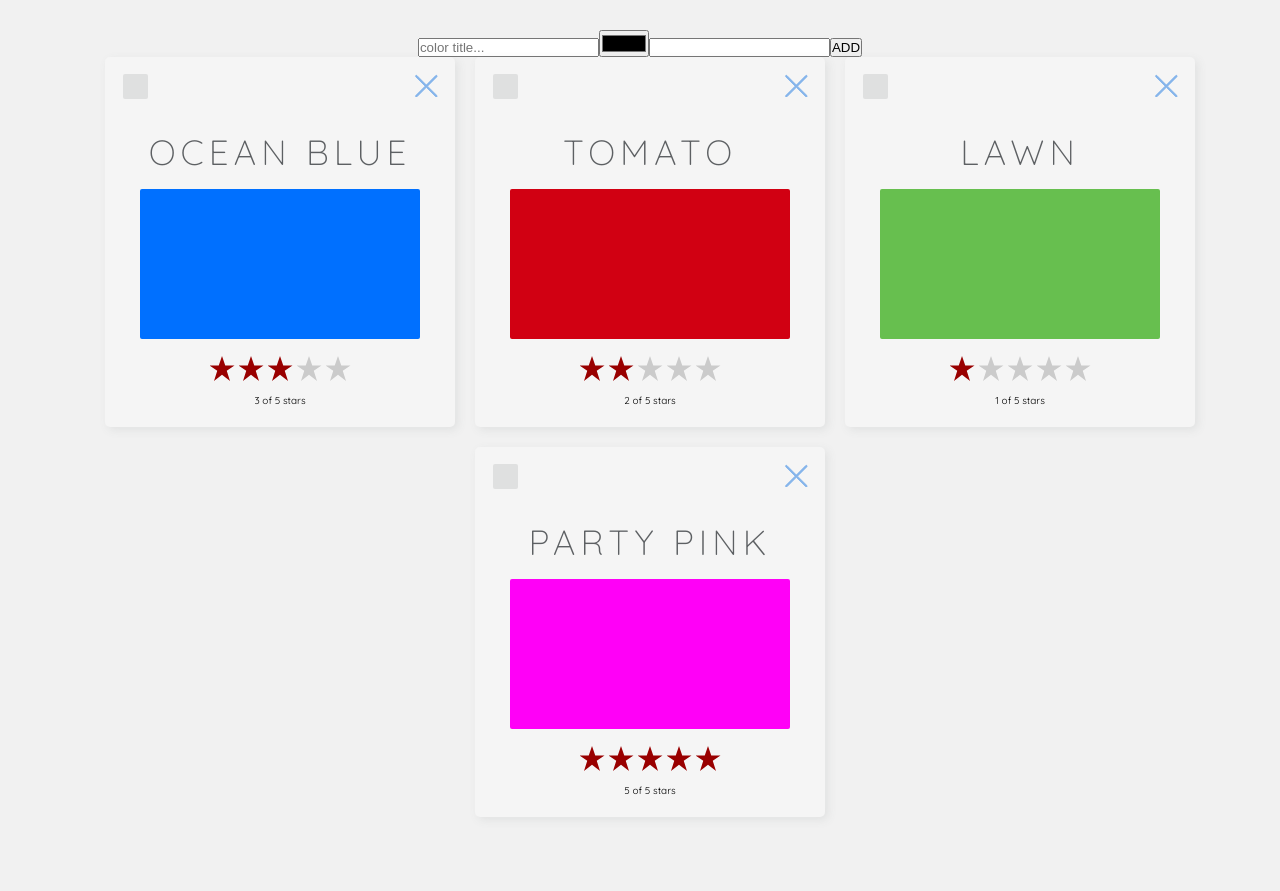
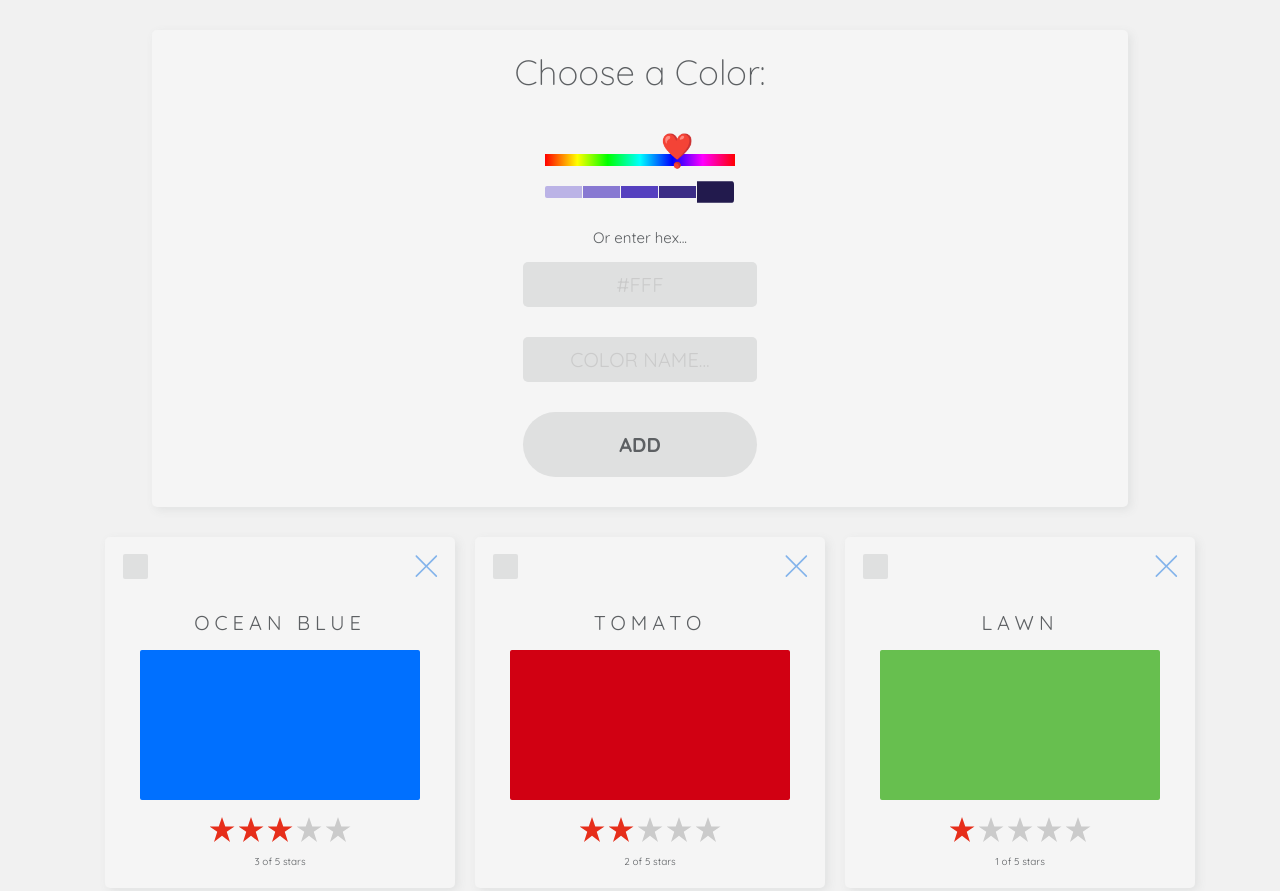
Before and after one commit to Mikaelia/color-collector, a React app: page / in a window 1280 px wide. Shown: the top 891 px of the page. Before the commit the page ends 847 px from the top, so only its background shows below. Built offline with nearby package versions, Linux system fonts and the light colour scheme.

Commit message:
Add colorform styles

```diff
--- a/package.json
+++ b/package.json
@@ -5,6 +5,7 @@
   "dependencies": {
     "node-sass": "^4.10.0",
     "react": "^16.6.3",
+    "react-color": "^2.14.1",
     "react-dom": "^16.6.3",
     "react-redux": "^5.1.1",
     "react-router": "^4.3.1",
--- a/src/components/ui/AddColorForm.js
+++ b/src/components/ui/AddColorForm.js
@@ -1,36 +1,59 @@
 import React from "react";
 import PropTypes from "prop-types";
+import ColorPicker from "./ColorPicker";
 
 // default function provided to prevent error
 const AddColorForm = ({ onNewColor = f => f }) => {
-  let _title, _color, _colorCode;
+  let _title,
+    _color = { hex: "#000000" },
+    _colorCode;
 
   const submit = e => {
     e.preventDefault();
     let color;
-    color = _colorCode.value ? _colorCode.value : _color.value;
+    // if colorcode, replace color
+    color = _colorCode.value ? _colorCode.value : _color.hex;
 
     // Dispatch addColor action
     onNewColor(_title.value, color);
     _title.value = "";
-    _color.value = "#000000";
+    _color.hex = "#000000";
     _title.focus();
   };
 
+  // Color is an object with keys:
+  //{hsl, hex, rg, oldHue}
+  const setNewColor = color => {
+    _color = color;
+  };
+
   return (
+    <div className="color-saver u-mb-md">
+      <section className="color-saver__color-select">
+        <h2 className="heading-md f-light u-mb-md">Choose a Color:</h2>
+        <ColorPicker setNewColor={setNewColor} />
+      </section>
+      <p className="heading-xsm u-mb-xsm">Or enter hex...</p>
+      <section className="color-saver__color-form">
         <form onSubmit={submit}>
+          <input
+            placeholder="#fff"
+            ref={input => (_colorCode = input)}
+            type="text"
+          />
+          <label>
             <input
               // set using function because it is stateless,
               ref={input => (_title = input)}
               type="text"
-        placeholder="color title..."
+              placeholder="color name..."
               required
             />
-      <input ref={input => (_color = input)} type="color" />
-      <input ref={input => (_colorCode = input)} type="text" />
-
-      <button>ADD</button>
+          </label>
+          <button className="color-saver__button outline u-mb-md">ADD</button>
         </form>
+      </section>
+    </div>
   );
 };
 
--- a/src/components/ui/Color.js
+++ b/src/components/ui/Color.js
@@ -8,7 +8,6 @@ const Color = ({
   title,
   rating = 0,
   color,
-  key,
   onRate = f => f,
   onRemove = f => f,
   toggleSelect = f => f
@@ -29,7 +28,7 @@ const Color = ({
         <RemoveButton />
       </button>
     </div>
-    <h1 className="heading heading-md light u-mt-md">{title}</h1>
+    <h1 className="heading heading-sm f-med u-mt-md">{title}</h1>
     <div className="color-card__color" style={{ backgroundColor: color }} />
     <StarRating starsSelected={rating} onRate={onRate} />
   </section>
--- /dev/null
+++ b/src/components/ui/ColorPicker.js
@@ -0,0 +1,20 @@
+import React from "react";
+import { SliderPicker } from "react-color";
+import CustomPointer from "./Pointer";
+
+const ColorPicker = ({ setNewColor }) => {
+  const handleChangeComplete = color => {
+    console.log(color);
+    setNewColor(color);
+  };
+  return (
+    <div className="color-picker">
+      <SliderPicker
+        pointer={CustomPointer}
+        onChangeComplete={handleChangeComplete}
+      />
+    </div>
+  );
+};
+
+export default ColorPicker;
--- /dev/null
+++ b/src/components/ui/Pointer.js
@@ -0,0 +1,17 @@
+import React from "react";
+
+export const MyPointer = () => {
+  return (
+    <div
+      style={{
+        transform: "translate(-50%, -2.4rem)",
+        cursor: "pointer",
+        fontSize: 32
+      }}
+    >
+      ❣️
+    </div>
+  );
+};
+
+export default MyPointer;
--- a/src/stylesheets/components/_addcolorform.scss
+++ b/src/stylesheets/components/_addcolorform.scss
@@ -1,28 +1,71 @@
-form.add-color {
+.color-saver {
+    background: $color-primary-light;
+    border-radius: $border-radius;
+    box-shadow: $box-shadow-light;
+    padding-top: 2rem;
+
     width: 100%;
+    position: relative;
+
     display: flex;
+    text-align: center;
+    flex-direction: column;
+    align-items: center;
+    justify-content: center;
 
-    >:first-child {
-        flex-grow: 1;
+
+    @include respond(phone) {
+        width: 80%;
     }
 
-    input,
-    button {
-        margin: .5em;
-        padding: .25em;
-        font-size: 1.2em;
-        border-radius: 5px;
+    &__color-select {
+        width: stretch;
     }
 
-    input[type="color"] {
-        padding: 0;
-        height: +2em;
+    &__color-form {
+        width: 10rem;
+        display: flex;
+        flex-direction: column;
+        align-items: center;
+        justify-content: center;
     }
 
-    button {
-        background-color: green;
-        color: white;
+    &__button {
+        font-family: $base-font;
+        font-weight: $font-bold;
+        color: $base-font-color;
+        font-size: 2rem;
+        padding: 2rem;
+        width: 100%;
+        border-radius: 5rem;
         border: none;
+        background-color: $color-grey-utilities;
+        transition: all .1s;
+
+        &:hover {
+            color: $color-primary-light;
+            background: lighten($color-secondary-light, 25%);
+        }
     }
+}
 
+input {
+    margin-bottom: 3rem;
+    font-family: $base-font;
+    font-size: 2rem;
+    text-align: center;
+    color: $color-grey-dark;
+    text-transform: uppercase;
+    padding: 1rem;
+    border: none;
+    border-radius: $border-radius;
+    background: $color-grey-utilities;
+
+    &:focus {
+        border: $outline;
+    }
 }
+
+::placeholder {
+    color: $color-grey-light
+}
--- a/src/stylesheets/components/_checkbox.scss
+++ b/src/stylesheets/components/_checkbox.scss
@@ -1,7 +1,6 @@
 .styled-checkbox {
-    position: absolute; // take it out of document flow
-    opacity: 0; // hide it
-
+    position: absolute; // remove from document flow
+    opacity: 0; // hide element
 
     &+label {
         position: relative;
@@ -9,7 +8,7 @@
         padding: 0;
     }
 
-    // Box.
+    // Visible checkbox
     &+label:before {
         content: '';
         margin-right: 10px;
@@ -22,17 +21,14 @@
         @include transition;
     }
 
-    // Box hover
     &:hover+label:before {
-        background: $color-secondary-lightest;
+        background: darken($color-grey-utilities, 5%);
     }
 
-    // Box focus
     &:focus+label:before {
         box-shadow: 0 0 0 3px rgba(0, 0, 0, 0.12);
     }
 
-    // Box checked
     &:checked+label:before {
         background: $color-green;
     }
--- a/src/stylesheets/components/_color.scss
+++ b/src/stylesheets/components/_color.scss
@@ -74,15 +74,13 @@
     &:hover .cross {
         fill: $color-red;
         stroke: $color-red;
-        stroke-width: .8;
+        stroke-width: .5;
     }
 }
 
 .cross {
     fill: $color-secondary-lightest;
-    stroke: $color-secondary-lightest;
     transition: all .2s ease;
-    stroke-width: .5;
     stroke-opacity: 1;
 
 
--- /dev/null
+++ b/src/stylesheets/components/_colorpicker.scss
@@ -0,0 +1,3 @@
+.color-picker {
+    padding: 3rem;
+}
--- a/src/stylesheets/main.scss
+++ b/src/stylesheets/main.scss
@@ -6,8 +6,8 @@
 @import 'partials/_typography.scss';
 
 // Component Styles
-@import 'components/_buttons.scss';
 @import 'components/_addcolorform.scss';
 @import 'components/_color.scss';
 @import 'components/_star.scss';
-@import 'components/_checkbox.scss'
+@import 'components/_checkbox.scss';
+@import 'components/_colorpicker.scss';
--- a/src/stylesheets/modules/_utility.scss
+++ b/src/stylesheets/modules/_utility.scss
@@ -1,6 +1,10 @@
 ///-- Margin Utilities -->
 
 // Margin bottom
+.u-mb-xsm {
+    margin-bottom: 1.5rem;
+}
+
 .u-mb-sm {
     margin-bottom: 2rem;
 }
@@ -41,5 +45,5 @@
 /// Conditional Styles -->
 
 .color-selected {
-    border: 3px solid lighten($color-secondary-light, 25%);
+    border: $outline;
 }
--- a/src/stylesheets/modules/_variables.scss
+++ b/src/stylesheets/modules/_variables.scss
@@ -1,4 +1,4 @@
-$color-red: #900;
+$color-red: rgb(230, 46, 26); //900
 $color-black: black;
 $color-green: lighten(#509e33, 20%);
 
@@ -25,3 +25,7 @@ $break-xl: 2000px;
 // Box Shadows
 $box-shadow-light: 3px 3px 10px rgba($color-grey-dark, .1);
 $box-shadow-dark: 3px 3px 10px rgba($color-grey-dark, .3);
+
+//Border-Radius
+$border-radius: .5rem;
+$outline: 3px solid lighten($color-secondary-light, 25%);
--- a/src/stylesheets/partials/_base.scss
+++ b/src/stylesheets/partials/_base.scss
@@ -11,6 +11,7 @@
 }
 
 html {
+
     font-size: 62.5%; //1 rem = 10px; 10px/16px = 62.5%
 }
 
@@ -19,6 +20,8 @@ body {
     box-sizing: border-box;
     padding: 3rem;
     background: $color-primary-dark;
+    color: $base-font-color;
+
 }
 
 input {
--- a/src/stylesheets/partials/_typography.scss
+++ b/src/stylesheets/partials/_typography.scss
@@ -1,22 +1,29 @@
-//-- Fonts -->
+/// --- Variables --->
+
+///-- Fonts -->
+
 // Weights
 $font-light: 300;
 $font-regular: 400;
 $font-bold: 700;
 
+// Sizes
+$font-sm: 1rem;
+$font-md: 1.5rem;
+$font-lg: 3.5rem;
+
 // Base Font
 $base-font: 'Quicksand',
 sans-serif;
+$base-font-color: $color-grey-dark;
 $base-font-weight: $font-regular;
-$base-font-size: 1.5rem;
+$base-font-size: $font-md;
 $base-line-height: 1.4;
 
+/// --- Utilities --->
+
 //-- Headings -->
-// Weights
-$heading-font-weight: $font-bold;
-
 .heading {
-    font-weight: $font-regular;
     color: $color-grey-dark;
     font-family: 'Quicksand',
         sans-serif;
@@ -27,6 +34,11 @@ $heading-font-weight: $font-bold;
     white-space: wrap;
     overflow: hidden;
     width: 80%;
+    font-weight: $font-light;
+
+    &-xsm {
+        font-size: 1.5rem;
+    }
 
     &-sm {
         font-size: 2rem;
@@ -42,10 +54,17 @@ $heading-font-weight: $font-bold;
     }
 }
 
-.light {
+// -- Fonts -->
+
+// Weights
+.f-light {
     font-weight: $font-light
 }
 
-.bold {
+.f-med {
+    font-weight: $font-regular
+}
+
+.f-bold {
     font-weight: $font-bold
 }
```
Also changed, not shown: src/stylesheets/components/_buttons.scss (deleted), 1 other file. Lines whose indentation alone changed are shown as unchanged.
